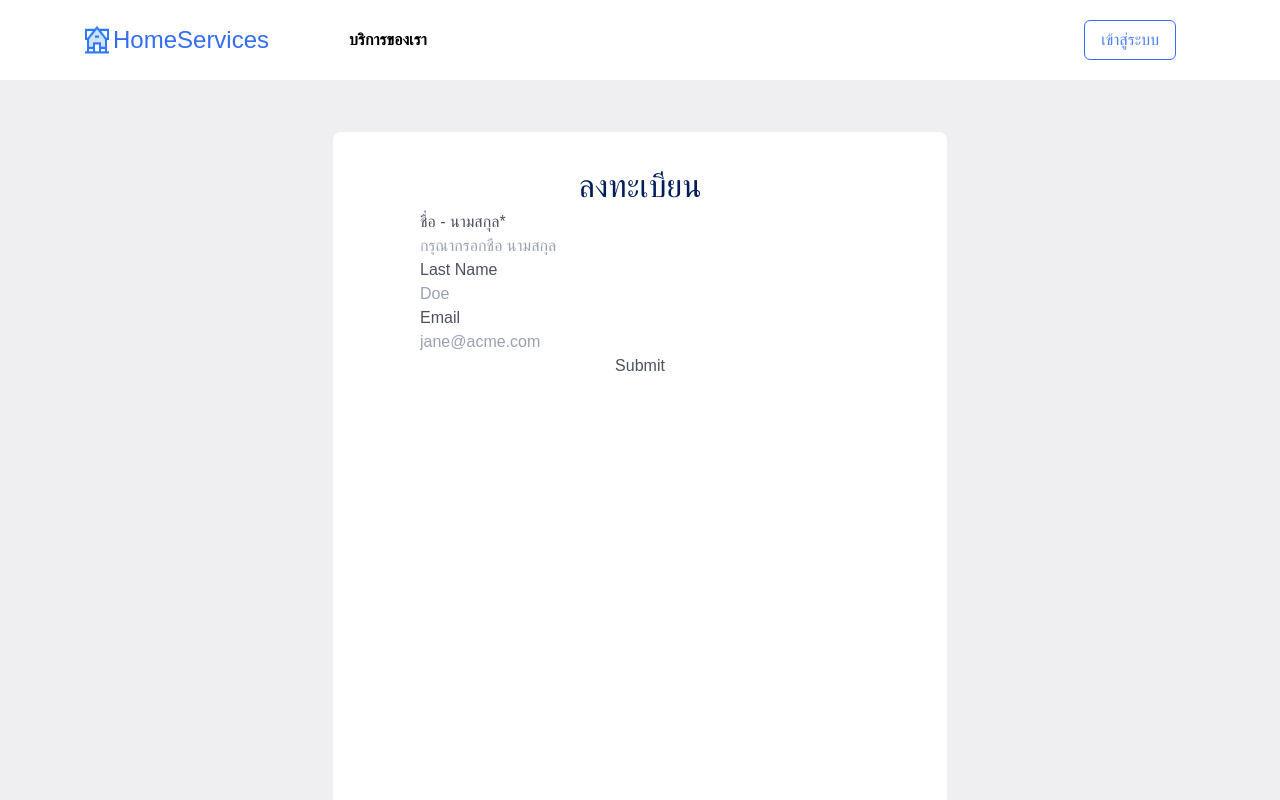
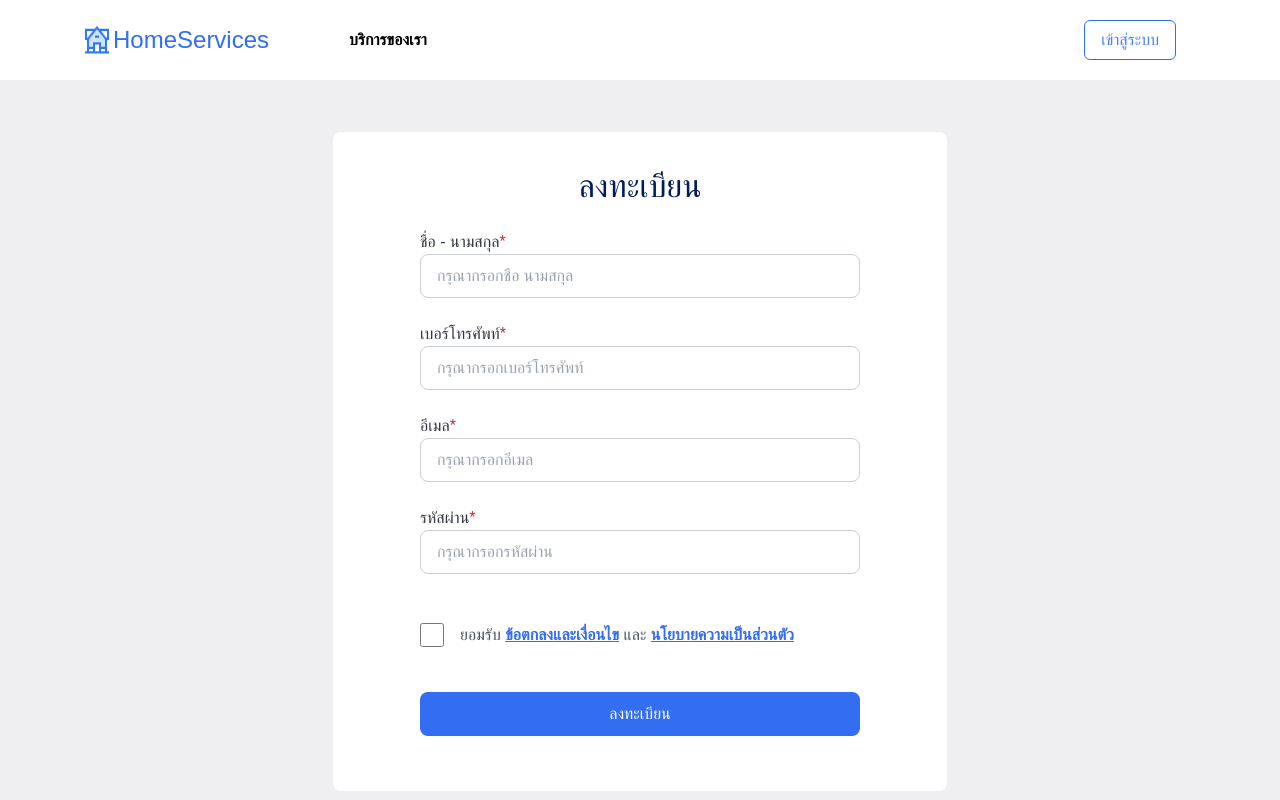
Before and after one commit to napatwongchr/home-service-2, a React (Create React App) app in the folder client/: page /register in a window 1280 px wide. Shown: the top 800 px of the page. Built offline with nearby package versions, Linux system fonts and the light colour scheme.

Commit message:
feat: add form

```diff
--- /dev/null
+++ b/client/postcss.config.js
@@ -0,0 +1,6 @@
+module.exports = {
+  plugins: {
+    tailwindcss: {},
+    autoprefixer: {},
+  },
+}
--- a/client/src/components/RegisterPage/RegisterForm.js
+++ b/client/src/components/RegisterPage/RegisterForm.js
@@ -1,6 +1,7 @@
 import React from 'react';
-import { Container, Flex, Input, Text } from '@chakra-ui/react';
+import { Container, Flex, Link, Text } from '@chakra-ui/react';
 import { Formik, Field, Form } from 'formik';
+import './registerPage.css'
 
 const RegisterForm = () => {
 
@@ -8,39 +9,51 @@ const RegisterForm = () => {
         <Container maxW={'100%'} maxH={'100%'} bg='gray.100' py={'52px'} centerContent>
             <Formik
                 initialValues={{
-                    firstName: '',
-                    lastName: '',
+                    fullName: '',
+                    phoneNumber: '',
+                    password: '',
                     email: '',
+                    acceptTerm: ''
                 }}
                 onSubmit={async (values) => {
-                    await new Promise((r) => setTimeout(r, 500));
-                    alert(JSON.stringify(values, null, 2));
+                    console.log(values);
                 }}
             >
                 <Form>
-                    <Flex flexDirection={'column'} w={614} h={832} bg='utility.white' borderRadius={'8px'} px={'87px'} py={'30px'}>
+                    <Flex flexDirection={'column'} w={614} bg='utility.white' borderRadius={'8px'} px={'87px'} py={'30px'}>
                         <Text textStyle={'h1'} color='blue.950' textAlign={'center'}>ลงทะเบียน</Text>
-                        <label htmlFor="fullName">ชื่อ - นามสกุล*</label>
-                        <Field id="fullName" name="fullName" placeholder="กรุณากรอกชื่อ นามสกุล">
+                        <label htmlFor="fullName">
+                            ชื่อ - นามสกุล<span className='star'>*</span>
+                            <Field id="fullName" name="fullName" placeholder="กรุณากรอกชื่อ นามสกุล" />
+                        </label>
+                        <label htmlFor="phoneNumber">
+                            เบอร์โทรศัพท์<span className='star'>*</span>
+                            <Field id="phoneNumber" name="phoneNumber" placeholder="กรุณากรอกเบอร์โทรศัพท์" />
+                        </label>
+                        <label htmlFor="email">
+                            อีเมล<span className='star'>*</span>
+                            <Field id="email" name="email" placeholder="กรุณากรอกอีเมล" />
+                        </label>
+                        <label htmlFor="password">
+                            รหัสผ่าน<span className='star'>*</span>
+                            <Field id="password" name="password" placeholder="กรุณากรอกรหัสผ่าน" />
+                        </label>
+                        <Flex my={'45px'}>
 
-                        </Field>
-
-                        <label htmlFor="lastName">Last Name</label>
-                        <Field id="lastName" name="lastName" placeholder="Doe" />
-
-                        <label htmlFor="email">Email</label>
-                        <Field
-                            id="email"
-                            name="email"
-                            placeholder="jane@acme.com"
-                            type="email"
-                        />
-                        <button type="submit">Submit</button>
+                            <Field id='checkbox' type="checkbox" name="acceptTerm" />
+                            <label htmlFor='checkbox' />
+                            <Text ml={'16px'} >{`ยอมรับ `}
+                                <Link textStyle='button' color='blue.600' textDecoration={'underline'} _hover={{ color: 'blue.400' }} _active={{ color: 'blue.600' }}>ข้อตกลงและเงื่อนไข</Link>
+                                <span>{` และ `}</span>
+                                <Link textStyle='button' color='blue.600' textDecoration={'underline'} _hover={{ color: 'blue.400' }} _active={{ color: 'blue.600' }}>นโยบายความเป็นส่วนตัว </Link>
+                            </Text>
+                        </Flex>
+                        <button id='btnRegister' type="submit">ลงทะเบียน</button>
                     </Flex >
                 </Form>
-            </Formik>
+            </Formik >
 
-        </Container>
+        </Container >
 
     )
 }
--- /dev/null
+++ b/client/src/components/RegisterPage/registerPage.css
@@ -0,0 +1,52 @@
+#fullName,
+#phoneNumber,
+#email,
+#password {
+    padding: 10px 16px;
+    width: 440px;
+    height: 44px;
+    border-radius: 8px;
+    border: 1px solid #CCD0D7;
+}
+
+input::placeholder {
+    font-weight: 400;
+}
+
+input:focus::placeholder {
+    color: #232630 !important;
+}
+
+input:focus {
+    outline: none !important;
+    border: 1px solid #336DF2 !important;
+}
+
+label {
+    margin-top: 20px;
+    margin-bottom: 4px;
+    font-size: 16px;
+    color: #323640;
+    font-weight: 500;
+}
+
+.star {
+    font-size: 16px;
+    font-weight: 500;
+    color: #C82438;
+
+}
+
+#btnRegister {
+    width: 440px;
+    height: 44px;
+    background-color: #336DF2;
+    margin-bottom: 25px;
+    color: white;
+    border-radius: 8px;
+}
+
+#checkbox {
+    width: 24px;
+    height: 24px;
+}
```
Also changed, not shown: client/tailwind.config.js (added, +10 -0 lines), client/src/asset/image/click.svg (added), 1 other file (tests, documents, lock files or other folders).
